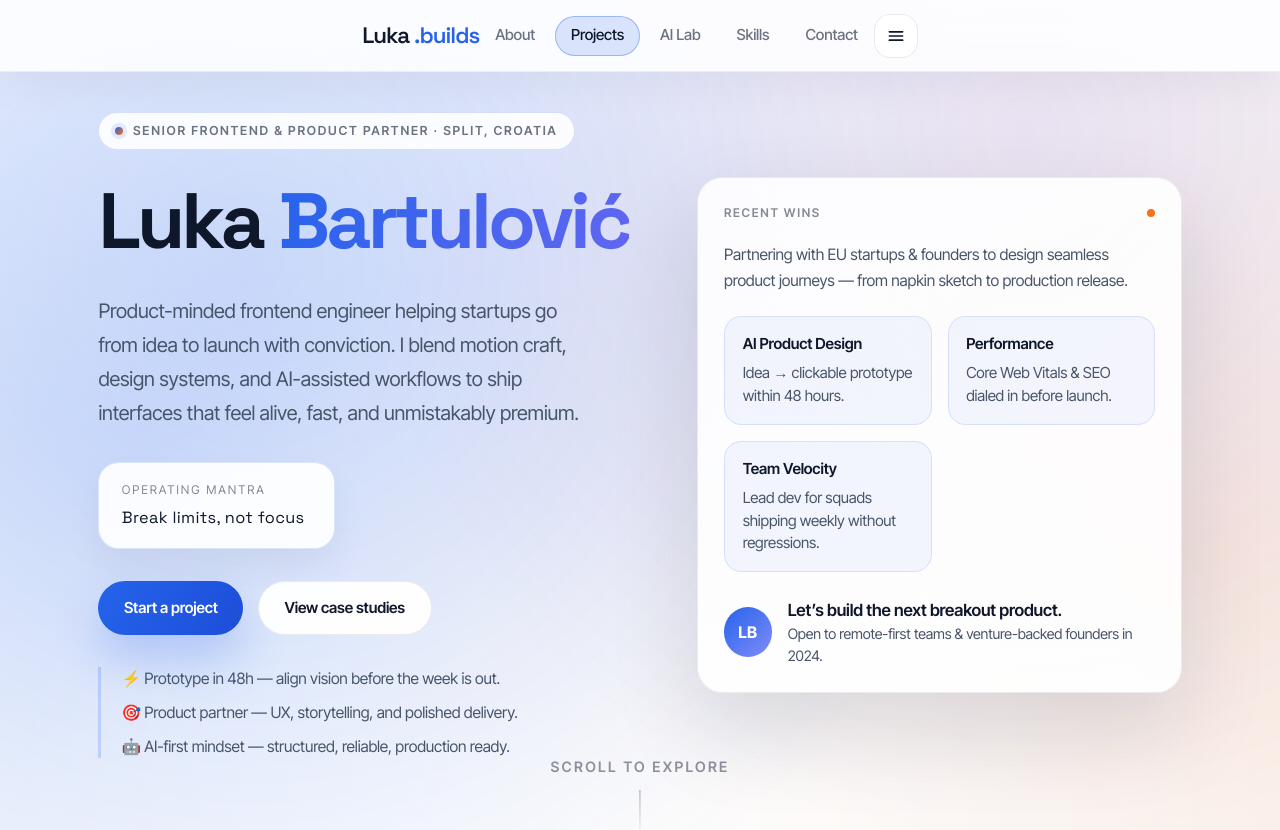
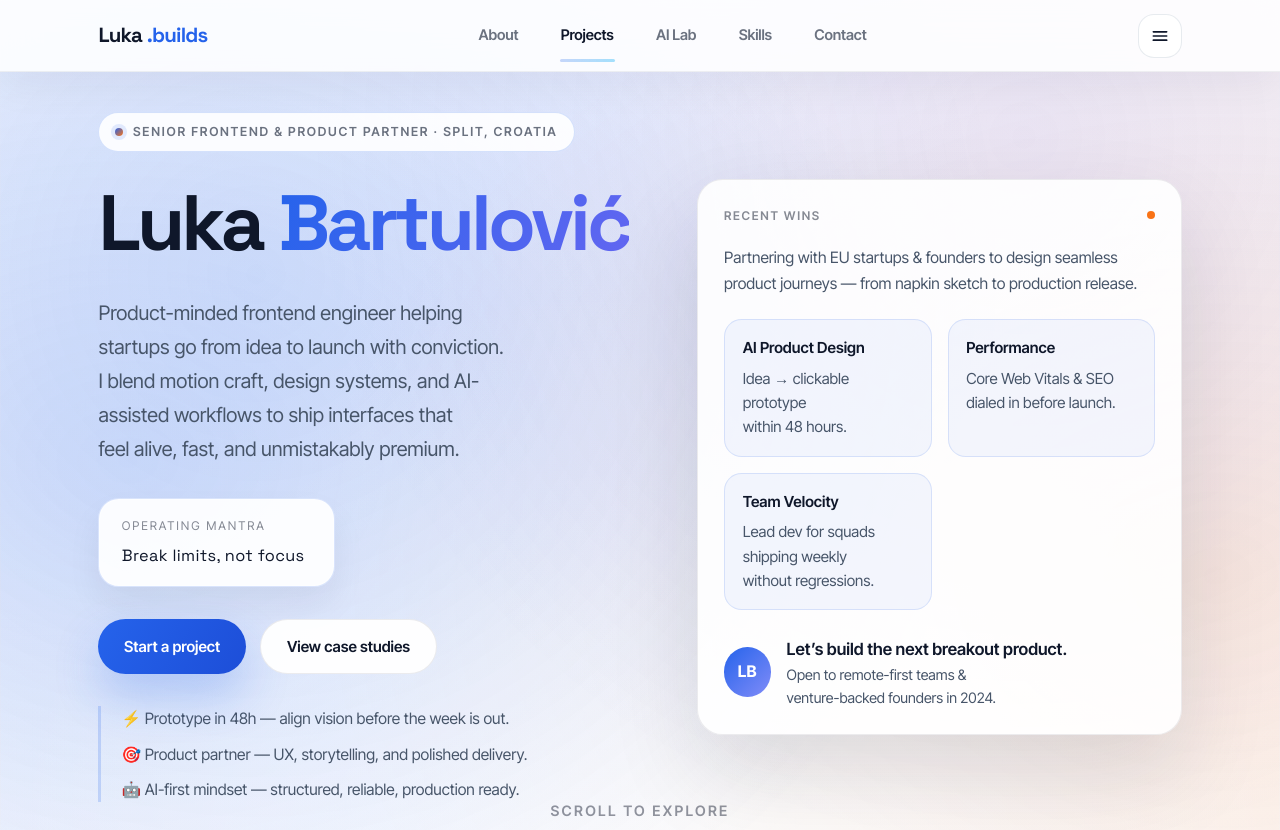
Before and after one commit to bartul9/ai-portfolio, a Next.js app: page / in a window 1280 px wide. Shown: the top 830 px of the page. Built offline with nearby package versions, Linux system fonts and the light colour scheme.

Commit message:
Polish layout and project presentation

```diff
--- a/src/app/globals.css
+++ b/src/app/globals.css
@@ -42,7 +42,8 @@ body {
   color: var(--color-foreground);
   font-family: var(--font-body), var(--font-body-fallback);
   -webkit-font-smoothing: antialiased;
-  letter-spacing: -0.01em;
+  letter-spacing: 0;
+  line-height: 1.6;
 }
 
 a {
@@ -100,9 +101,9 @@ main {
 
 .nav-brand {
   font-family: var(--font-display), var(--font-display-fallback);
-  font-size: 1.4rem;
-  font-weight: 600;
-  letter-spacing: -0.045em;
+  font-size: 1.28rem;
+  font-weight: 700;
+  letter-spacing: -0.04em;
   display: inline-flex;
   align-items: baseline;
   gap: 0.3rem;
@@ -118,24 +119,46 @@ main {
   display: inline-flex;
   align-items: center;
   justify-content: center;
-  height: 2.5rem;
-  padding-inline: 1rem;
+  padding: 0.45rem 0.95rem;
   border-radius: 999px;
-  font-size: 0.95rem;
-  font-weight: 500;
+  font-size: 0.92rem;
+  font-weight: 600;
+  letter-spacing: -0.01em;
   color: var(--color-soft-muted);
-  transition: background 0.25s ease, color 0.25s ease, box-shadow 0.25s ease;
+  transition: color 0.25s ease;
+}
+
+.nav-link::after {
+  content: "";
+  position: absolute;
+  left: 0.9rem;
+  right: 0.9rem;
+  bottom: -0.45rem;
+  height: 3px;
+  border-radius: 999px;
+  background: linear-gradient(90deg, rgba(37, 99, 235, 0.25), rgba(56, 189, 248, 0.45));
+  transform: scaleX(0.45);
+  opacity: 0;
+  transform-origin: center;
+  transition: transform 0.25s ease, opacity 0.25s ease;
 }
 
 .nav-link:hover {
-  background: rgba(37, 99, 235, 0.08);
   color: var(--color-foreground);
+}
+
+.nav-link:hover::after {
+  opacity: 0.6;
+  transform: scaleX(1);
 }
 
 .nav-link.active {
   color: var(--color-foreground);
-  background: rgba(37, 99, 235, 0.16);
-  box-shadow: inset 0 0 0 1px rgba(37, 99, 235, 0.35);
+}
+
+.nav-link.active::after {
+  opacity: 1;
+  transform: scaleX(1);
 }
 
 .menu-toggle,
@@ -276,6 +299,7 @@ main {
   line-height: 1.02;
   letter-spacing: -0.05em;
   color: var(--color-foreground);
+  text-wrap: balance;
 }
 
 .hero-highlight {
@@ -289,6 +313,7 @@ main {
   color: var(--color-muted);
   line-height: 1.7;
   max-width: 42ch;
+  text-wrap: balance;
 }
 
 .hero-motto {
@@ -399,6 +424,7 @@ main {
   color: var(--color-muted);
   line-height: 1.65;
   font-size: 0.98rem;
+  text-wrap: balance;
 }
 
 .panel-grid {
@@ -433,6 +459,7 @@ main {
 .panel-card p {
   color: var(--color-muted);
   font-size: 0.95rem;
+  text-wrap: balance;
 }
 
 .panel-footer {
@@ -463,6 +490,7 @@ main {
 .panel-footer-sub {
   color: var(--color-muted);
   font-size: 0.9rem;
+  text-wrap: balance;
 }
 
 .hero-scroll {
@@ -492,19 +520,34 @@ main {
   flex-direction: column;
   gap: 0.7rem;
   margin-bottom: clamp(2.4rem, 5vw, 3rem);
+  max-width: min(680px, 100%);
 }
 
 .section-heading.is-center {
   text-align: center;
   align-items: center;
+  max-width: min(720px, 100%);
+  margin-inline: auto;
 }
 
 .section-eyebrow {
+  display: inline-flex;
+  align-items: center;
+  gap: 0.55rem;
   font-size: 0.76rem;
   font-weight: 600;
   text-transform: uppercase;
-  letter-spacing: 0.22em;
+  letter-spacing: 0.18em;
   color: rgba(15, 23, 42, 0.45);
+}
+
+.section-eyebrow::before {
+  content: "";
+  display: inline-block;
+  width: 2.5rem;
+  height: 2px;
+  border-radius: 999px;
+  background: linear-gradient(90deg, rgba(37, 99, 235, 0.4), rgba(99, 102, 241, 0.15));
 }
 
 .section-title-text {
@@ -512,6 +555,7 @@ main {
   font-size: clamp(2rem, 2vw + 1.5rem, 3rem);
   letter-spacing: -0.04em;
   color: var(--color-foreground);
+  text-wrap: balance;
 }
 
 .section-description {
@@ -519,6 +563,7 @@ main {
   color: var(--color-muted);
   line-height: 1.7;
   font-size: 1rem;
+  text-wrap: balance;
 }
 
 .section-heading.is-center .section-description {
@@ -545,6 +590,11 @@ main {
   color: var(--color-muted);
   font-size: 1.02rem;
   line-height: 1.75;
+}
+
+.about-copy p {
+  margin: 0;
+  text-wrap: balance;
 }
 
 .about-points {
@@ -710,89 +760,140 @@ main {
 .projects-grid {
   display: grid;
   grid-template-columns: repeat(auto-fit, minmax(280px, 1fr));
-  gap: clamp(1.5rem, 4vw, 2.4rem);
+  gap: clamp(1.6rem, 4vw, 2.6rem);
 }
 
 .project-card {
   position: relative;
-  border-radius: 1.4rem;
+  display: flex;
+  flex-direction: column;
   overflow: hidden;
+  border-radius: 1.5rem;
   background: rgba(255, 255, 255, 0.96);
   border: 1px solid rgba(15, 23, 42, 0.08);
   box-shadow: var(--shadow-sm);
-  display: flex;
-  flex-direction: column;
-  min-height: 320px;
-  transition: transform 0.25s ease, box-shadow 0.25s ease;
+  min-height: 100%;
+  transition: transform 0.3s ease, box-shadow 0.3s ease, border-color 0.3s ease;
 }
 
 .project-card:hover {
-  transform: translateY(-6px);
-  box-shadow: 0 40px 80px rgba(15, 23, 42, 0.12);
+  transform: translateY(-8px);
+  border-color: rgba(37, 99, 235, 0.22);
+  box-shadow: 0 40px 85px rgba(37, 99, 235, 0.16);
 }
 
-.project-card__bg {
+.project-card__media {
+  position: relative;
+  aspect-ratio: 16 / 10;
+  overflow: hidden;
+  isolation: isolate;
+  border-radius: inherit;
+  border-bottom-left-radius: 0;
+  border-bottom-right-radius: 0;
+}
+
+.project-card__image {
+  object-fit: cover;
+  transform: scale(1.015);
+  transition: transform 0.45s ease;
+  filter: saturate(1.05);
+}
+
+.project-card__shine {
   position: absolute;
   inset: 0;
-  background-size: cover;
-  background-position: center;
   border-radius: inherit;
-  filter: saturate(1.05);
-  z-index: 0;
-  opacity: 0.45;
+  border-bottom-left-radius: 0;
+  border-bottom-right-radius: 0;
+  background: linear-gradient(160deg, rgba(255, 255, 255, 0.05) 0%, rgba(37, 99, 235, 0.25) 100%);
+  opacity: 0;
+  transition: opacity 0.35s ease;
+  mix-blend-mode: soft-light;
+  pointer-events: none;
 }
 
-.project-card__content {
+.project-card:hover .project-card__image {
+  transform: scale(1.05);
+}
+
+.project-card:hover .project-card__shine {
+  opacity: 0.55;
+}
+
+.project-card__body {
   position: relative;
   z-index: 1;
   display: flex;
   flex-direction: column;
-  gap: 1rem;
-  padding: clamp(1.6rem, 2vw, 2rem);
-  margin-top: auto;
-  background: linear-gradient(180deg, rgba(255, 255, 255, 0) 0%, rgba(255, 255, 255, 0.96) 60%, rgba(255, 255, 255, 1) 100%);
+  gap: 1.1rem;
+  padding: clamp(1.7rem, 2.4vw, 2.2rem);
+  background: linear-gradient(180deg, rgba(255, 255, 255, 0.96) 0%, rgba(255, 255, 255, 0.98) 60%, rgba(255, 255, 255, 1) 100%);
+  flex: 1;
+  border-top: 1px solid rgba(15, 23, 42, 0.06);
+  box-shadow: inset 0 1px 0 rgba(255, 255, 255, 0.4);
 }
 
 .project-card__title {
   font-family: var(--font-display), var(--font-display-fallback);
-  font-size: 1.4rem;
+  font-size: 1.38rem;
   color: var(--color-foreground);
   letter-spacing: -0.02em;
 }
 
 .project-card__desc {
   color: var(--color-muted);
-  line-height: 1.6;
-  font-size: 0.98rem;
+  line-height: 1.65;
+  font-size: 0.99rem;
 }
 
 .project-card__tags {
   display: flex;
   flex-wrap: wrap;
-  gap: 0.5rem;
+  gap: 0.55rem;
 }
 
 .project-tag {
-  padding: 0.4rem 0.75rem;
+  padding: 0.42rem 0.8rem;
   border-radius: 999px;
-  border: 1px solid rgba(15, 23, 42, 0.1);
-  background: rgba(255, 255, 255, 0.9);
-  font-size: 0.8rem;
+  border: 1px solid rgba(15, 23, 42, 0.12);
+  background: rgba(248, 250, 255, 0.9);
+  font-size: 0.78rem;
   font-weight: 600;
   text-transform: uppercase;
-  letter-spacing: 0.08em;
+  letter-spacing: 0.1em;
   color: rgba(15, 23, 42, 0.6);
 }
 
 .project-card__link {
   display: inline-flex;
   align-items: center;
-  gap: 0.4rem;
+  gap: 0.45rem;
   font-weight: 600;
   color: var(--color-accent);
   text-transform: uppercase;
-  letter-spacing: 0.12em;
+  letter-spacing: 0.14em;
   font-size: 0.78rem;
+  align-self: flex-start;
+  transition: color 0.25s ease;
+}
+
+.project-card__arrow {
+  display: inline-flex;
+  align-items: center;
+  justify-content: center;
+  width: 1.3rem;
+  height: 1.3rem;
+  border-radius: 50%;
+  background: rgba(37, 99, 235, 0.12);
+  font-size: 0.9rem;
+}
+
+.project-card:hover .project-card__link {
+  color: var(--color-accent-strong);
+}
+
+.project-card:hover .project-card__arrow {
+  background: rgba(37, 99, 235, 0.22);
 }
 
 /* ---------- AI LAB ---------- */
@@ -867,6 +968,7 @@ main {
   color: var(--color-muted);
   line-height: 1.6;
   font-size: 0.96rem;
+  text-wrap: balance;
 }
 
 /* ---------- SKILLS ---------- */
--- a/src/app/page.js
+++ b/src/app/page.js
@@ -1,6 +1,7 @@
 "use client";
 
 import { Github, Linkedin, Mail } from "lucide-react";
+import Image from "next/image";
 import { useEffect, useMemo, useState } from "react";
 import { motion, useReducedMotion } from "framer-motion";
 import SectionTitle from "@/components/SectionTitle";
@@ -91,7 +92,7 @@ const projects = [
     link: "https://consigliere-x.vercel.app",
     tags: ["Next.js", "SQL", "AI"],
     image: "/images/projects/consigliere-x.png", // put your real path here
-    imageOpacity: 0.55, // tweak per-card if you want
+    imageAlt: "ConsigliereX personal growth dashboard",
   },
   {
     title: "Tarot + Natal AI",
@@ -99,7 +100,7 @@ const projects = [
     link: "https://tarot-hrvatska.vercel.app",
     tags: ["Next.js", "AI", "OG/SEO", "Edge"],
     image: "/images/projects/tarot.png",
-    imageOpacity: 0.5,
+    imageAlt: "Tarot and natal AI readings interface",
   },
   {
     title: "DollarTrack",
@@ -107,7 +108,7 @@ const projects = [
     link: "https://dollar-track.vercel.app/",
     tags: ["React", "SQL"],
     image: "/images/projects/dollar-track.png",
-    imageOpacity: 0.5,
+    imageAlt: "DollarTrack budgeting experience",
   },
 ];
 const skills = [
@@ -174,12 +175,12 @@ export default function Home() {
   return (
     <main className="relative min-h-screen overflow-x-clip site-bg">
       <header className="header-glass fixed top-0 left-0 right-0 z-20">
-        <div className="mx-auto flex h-full max-w-6xl items-center justify-between px-4 sm:px-6">
+        <div className="container flex h-full items-center justify-between gap-6">
           <a href="#" className="nav-brand">
             Luka<span className="nav-brand-accent">.builds</span>
           </a>
 
-          <nav className="hidden h-full items-center gap-1 md:flex">
+          <nav className="hidden h-full items-center gap-3 md:flex">
             <a
               className={`nav-link ${active === "#about" ? "active" : ""}`}
               href="#about"
@@ -483,15 +484,19 @@ export default function Home() {
                 onMouseLeave={onSheenLeave}
               >
                 {p.image && (
-                  <span
-                    className="project-card__bg"
-                    style={{
-                      backgroundImage: `linear-gradient(180deg, rgba(6,10,20,0.2), rgba(6,10,20,0.8)), url('${p.image}')`,
-                      opacity: p.imageOpacity ?? 0.55,
-                    }}
-                  />
+                  <div className="project-card__media">
+                    <Image
+                      src={p.image}
+                      alt={p.imageAlt ?? p.title}
+                      fill
+                      className="project-card__image"
+                      sizes="(min-width: 1280px) 360px, (min-width: 1024px) 33vw, (min-width: 640px) 45vw, 90vw"
+                      priority={i === 0}
+                    />
+                    <div className="project-card__shine" aria-hidden />
+                  </div>
                 )}
-                <div className="project-card__content">
+                <div className="project-card__body">
                   <h3 className="project-card__title">{p.title}</h3>
                   <p className="project-card__desc">{p.desc}</p>
                   <div className="project-card__tags">
@@ -502,7 +507,10 @@ export default function Home() {
                     ))}
                   </div>
                   <span className="project-card__link">
-                    View project <span aria-hidden>↗</span>
+                    View project
+                    <span className="project-card__arrow" aria-hidden>
+                      ↗
+                    </span>
                   </span>
                 </div>
               </a>
--- a/src/components/ChessShowcase.jsx
+++ b/src/components/ChessShowcase.jsx
@@ -17,7 +17,7 @@ export default function ChessShowcase() {
       <div className="container">
         {/* Header */}
         <div className="mx-auto max-w-3xl text-center">
-          <SectionTitle>The Chess Challenge</SectionTitle>
+          <SectionTitle align="center">The Chess Challenge</SectionTitle>
         </div>
 
         <div className="mt-6 md:mt-10 flex flex-col items-center gap-6 md:gap-8">
```
